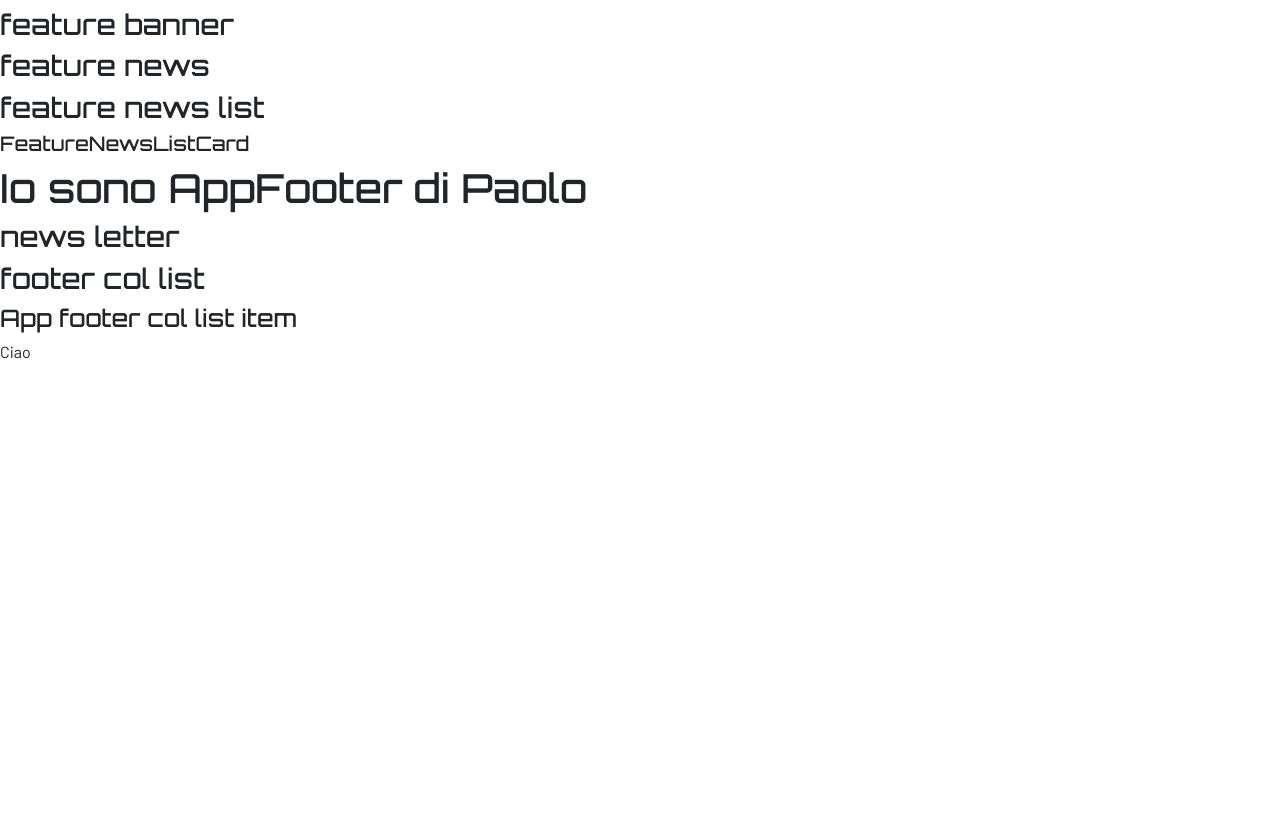
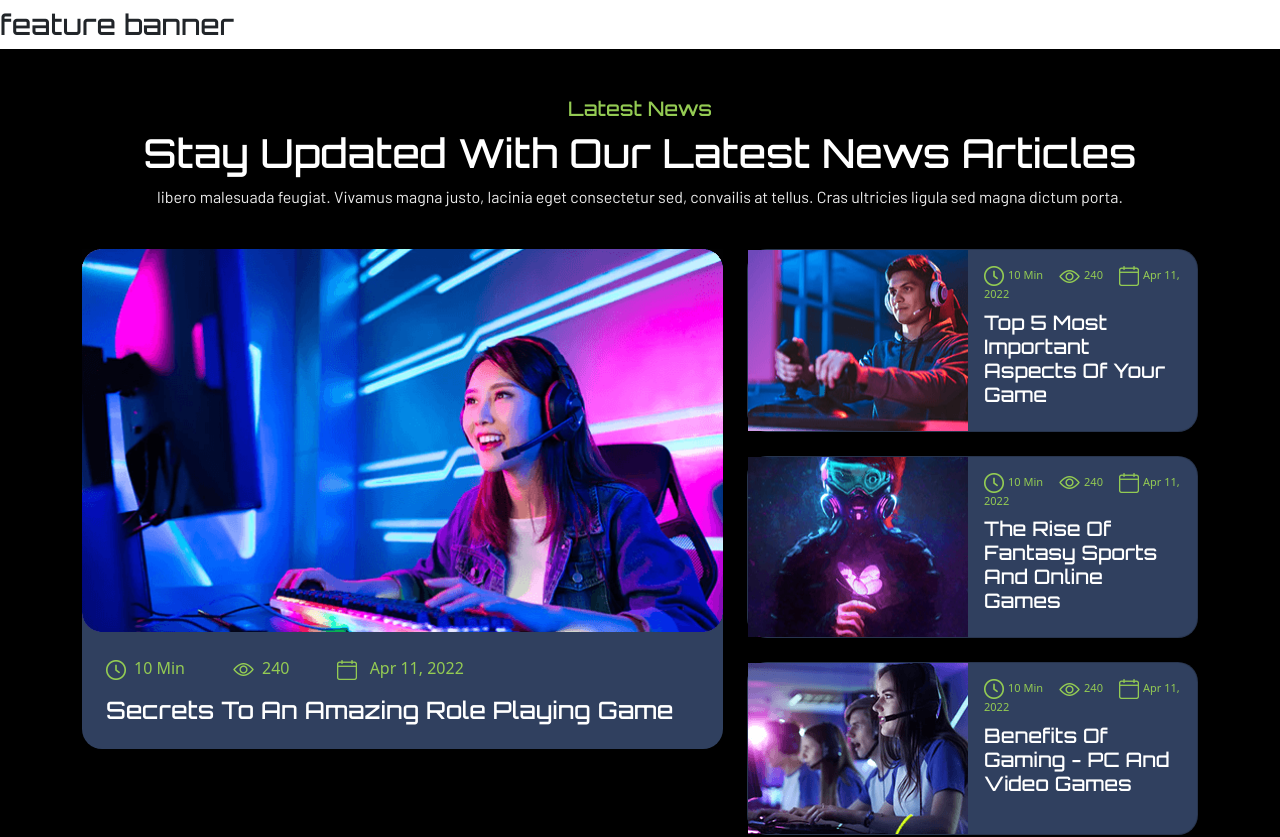
Before and after one commit to orazi-paolo/proj-html-vuejs, a Vue app: page / in a window 1280 px wide. Shown: the part 660-1497 px from the top of the page. Before the commit the page ends 1040 px from the top, so only its background shows below. Built offline with nearby package versions, Linux system fonts and the light colour scheme.

Commit message:
added feature news

```diff
--- a/src/components/appMain-feature/AppmainFeatureNews.vue
+++ b/src/components/appMain-feature/AppmainFeatureNews.vue
@@ -1,6 +1,6 @@
 <script>
 import FeatureNewsList from './featureNews/FeatureNewsList.vue'
-import FeatureNewsListCard from './featureNews/FeatureNewsListCard.vue'
+import BaseSectionTitle from '../baseComponents/BaseSectionTitle.vue'
 export default {
   data() {
     return {
@@ -9,20 +9,27 @@ export default {
   },
   components: {
     FeatureNewsList,
-    FeatureNewsListCard
-
+    BaseSectionTitle
   }
 }
 </script>
 
 <template>
-    <h3>
-        feature news
-    </h3>
-    <FeatureNewsList />
-    <FeatureNewsListCard />
+    <section class="base-background pt-5">
+      <!-- I create a container to add margins and padding to the sides -->
+      <div class="container">
+        <!-- I use a base component that was previously pre-configured -->
+        <BaseSectionTitle isCenter contentGreen="Latest News" mainTitle="Stay Updated With Our Latest News Articles" description="libero malesuada feugiat. Vivamus magna justo, lacinia eget consectetur sed, convailis at tellus. Cras ultricies ligula sed magna dictum porta." />
+      </div>
+      <!-- I organize the cards in another component -->
+      <FeatureNewsList />
+    </section>
 
 </template>
 
-<style scoped>
+<style lang="scss" scoped>
+//Background color of the section
+  .base-background{
+    background-color: black;
+  }
 </style>
--- a/src/components/appMain-feature/featureNews/FeatureNewsList.vue
+++ b/src/components/appMain-feature/featureNews/FeatureNewsList.vue
@@ -1,18 +1,90 @@
 <script>
+import FeatureNewsListCard from './FeatureNewsListCard.vue'
 export default {
   data() {
     return {
-
+      // set the value of the cards with an array of objects
+      littleCards: [
+        {
+          image:  new URL('../../../assets/blog-item-2.png', import.meta.url).href,
+          title: 'Top 5 Most Important Aspects Of Your Game',
+          clock: '10 Min',
+          visual: '240',
+          date: 'Apr 11, 2022'
+        },
+        {
+          image: new URL("../../../assets/blog-item-3.png", import.meta.url).href,
+          title: 'The Rise Of Fantasy Sports And Online Games',
+          clock: '10 Min',
+          visual: '240',
+          date: 'Apr 11, 2022'
+        },
+        {
+          image: new URL("../../../assets/blog-item-4.png", import.meta.url).href,
+          title: 'Benefits Of Gaming - PC And Video Games',
+          clock: '10 Min',
+          visual: '240',
+          date: 'Apr 11, 2022'
+        }
+      ],
+      mainCard: {
+        image: new URL("../../../assets/blog-item-1.png", import.meta.url).href,
+        title: 'Secrets To An Amazing Role Playing Game',
+        clock: '10 Min',
+        visual: '240',
+        date: 'Apr 11, 2022'
+      }
     }
-  }
+  },
+  components: {
+    FeatureNewsListCard
+  },
 }
 </script>
 
 <template>
-<h3>
-    feature news list
-</h3>
+   <div class="container py-4">
+    <div class="row">
+      <!-- Main card -->
+      <div class="col-7 mb-4">
+        <div class="card-news text-white">
+            <img :src="mainCard.image" :alt="mainCard.title">
+            <div class="card-body p-4">
+              <div class="card-news-subtitle mb-3" >
+                <span class="pe-5"><span><img class="pe-2" src="../../../assets/icon/clock.png" alt="icon clock"></span>{{ mainCard.clock }}</span>
+                <span class="pe-5"><span><img class="pe-2" src="../../../assets/icon/eye.png" alt="icon eye"></span>{{ mainCard.visual }}</span>
+                <span class="pe-5"><span><img class="pe-2" src="../../../assets/icon/calendar.png" alt="icon calendar"></span> {{ mainCard.date }}</span>
+              </div>
+              <h4 class="card-title text-white">{{ mainCard.title }}</h4>
+            </div>
+        </div>
+      </div>
+      <!-- I use a new component for the three similar cards -->
+      <div class="col-5">
+        <!-- Through props, I send all the necessary data to the underlying cards and use a v-for to loop through the array created earlier -->
+        <FeatureNewsListCard v-for="(card,index) in littleCards"
+        :key="index"
+        :title="card.title"
+        :image="card.image"
+        :clock="card.clock"
+        :visual="card.visual"
+        :date="card.date"/>
+      </div>
+    </div>
+   </div>
 </template>
 
-<style scoped>
+<style lang="scss" scoped>
+.card-news{
+  background-color: #30405F;
+  border-radius: 20px;
+  min-height: 400px;
+}
+.card-news-subtitle{
+  color: #94CB53;
+}
+.card-news>img{
+  width: 100%;
+  object-fit: cover;
+}
 </style>
--- a/src/components/appMain-feature/featureNews/FeatureNewsListCard.vue
+++ b/src/components/appMain-feature/featureNews/FeatureNewsListCard.vue
@@ -1,18 +1,57 @@
 <script>
 export default {
-  data() {
-    return {
-
+  //  take the props sent by the parent
+  props: {
+    image:{
+      type: String,
+      required: true
+    },
+    title:{
+      type: String,
+      required: true
+    },
+    clock:{
+      type: String,
+      required: true
+    },
+    visual:{
+      type: String,
+      required: true
+    },
+    date: {
+      type: String,
+      required: true
     }
   }
 }
 </script>
 
 <template>
-<h5>
-    FeatureNewsListCard
-</h5>
+  <!-- compose the cards using the props received from the parent -->
+        <div class="card bg-dark text-white mb-4 d-flex flex-row">
+            <img :src="image" :alt="title">
+            <div class="card-body">
+              <div class="metadata">
+                <span class="pe-3"><span><img class="pe-1" src="../../../assets/icon/clock.png" alt="icon clock"></span>{{ clock }}</span>
+                <span class="pe-3"><span><img class="pe-1" src="../../../assets/icon/eye.png" alt="icon eye"></span>{{ visual }}</span>
+                <span class="pe-3"><span><img class="pe-1" src="../../../assets/icon/calendar.png" alt="icon calendar"></span>{{ date }}</span>
+              </div>
+              <h5 class="card-title mt-2">{{ title }}</h5>
+            </div>
+        </div>
 </template>
 
-<style scoped>
+<style lang="scss" scoped>
+.card{
+  border-radius: 20px;
+  background-color: #30405F !important;
+  .card>img{
+    max-width: 100%;
+    height: calc(500px / 3)
+  }
+  .metadata{
+    color: #94CB53;
+    font-size: 11px;
+  }
+}
 </style>
```
